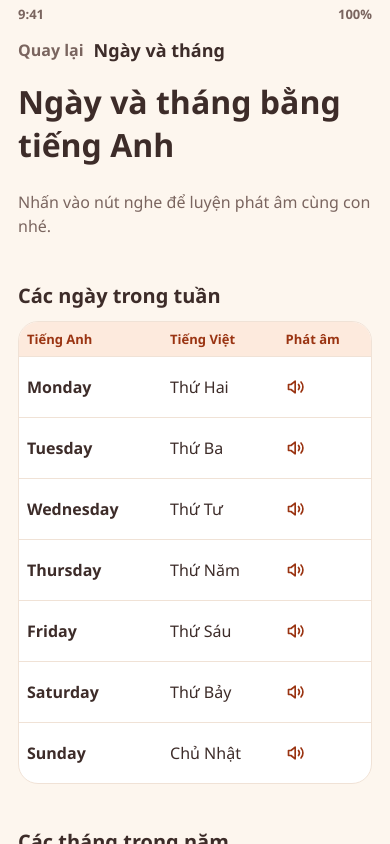
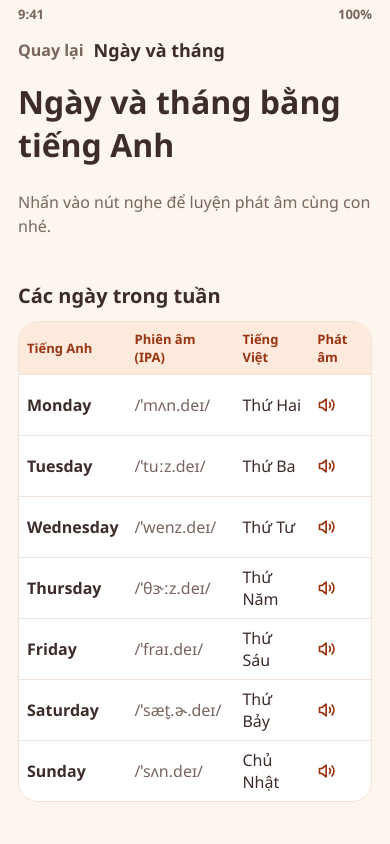
Before and after one commit to hoantv-hpcorp/vuahocvuachoi, a Next.js app in the folder web/: page /day-and-month in a window 390 px wide. Built offline with nearby package versions, Linux system fonts and the light colour scheme.

Commit message:
add phonentic

```diff
--- a/web/app/day-and-month/word-tables.tsx
+++ b/web/app/day-and-month/word-tables.tsx
@@ -2,8 +2,8 @@
 
 import { useEffect, useRef, useState } from "react";
 
-const days = [["Monday", "Thứ Hai"], ["Tuesday", "Thứ Ba"], ["Wednesday", "Thứ Tư"], ["Thursday", "Thứ Năm"], ["Friday", "Thứ Sáu"], ["Saturday", "Thứ Bảy"], ["Sunday", "Chủ Nhật"]];
-const months = [["January", "Tháng Một"], ["February", "Tháng Hai"], ["March", "Tháng Ba"], ["April", "Tháng Tư"], ["May", "Tháng Năm"], ["June", "Tháng Sáu"], ["July", "Tháng Bảy"], ["August", "Tháng Tám"], ["September", "Tháng Chín"], ["October", "Tháng Mười"], ["November", "Tháng Mười Một"], ["December", "Tháng Mười Hai"]];
+const days = [["Monday", "Thứ Hai", "/ˈmʌn.deɪ/"], ["Tuesday", "Thứ Ba", "/ˈtuːz.deɪ/"], ["Wednesday", "Thứ Tư", "/ˈwenz.deɪ/"], ["Thursday", "Thứ Năm", "/ˈθɝːz.deɪ/"], ["Friday", "Thứ Sáu", "/ˈfraɪ.deɪ/"], ["Saturday", "Thứ Bảy", "/ˈsæt̬.ɚ.deɪ/"], ["Sunday", "Chủ Nhật", "/ˈsʌn.deɪ/"]];
+const months = [["January", "Tháng Một", "/ˈdʒæn.ju.er.i/"], ["February", "Tháng Hai", "/ˈfeb.ruː.er.i/"], ["March", "Tháng Ba", "/mɑːrtʃ/"], ["April", "Tháng Tư", "/ˈeɪ.prəl/"], ["May", "Tháng Năm", "/meɪ/"], ["June", "Tháng Sáu", "/dʒuːn/"], ["July", "Tháng Bảy", "/dʒuˈlaɪ/"], ["August", "Tháng Tám", "/ˈɑː.ɡəst/"], ["September", "Tháng Chín", "/sepˈtem.bɚ/"], ["October", "Tháng Mười", "/ɑːkˈtoʊ.bɚ/"], ["November", "Tháng Mười Một", "/noʊˈvem.bɚ/"], ["December", "Tháng Mười Hai", "/dɪˈsem.bɚ/"]];
 
 export function WordTables() {
   const [error, setError] = useState("");
@@ -49,5 +49,5 @@ export function WordTables() {
     window.speechSynthesis.speak(utterance);
   }
 
-  return <>{error && <p className="word-error" role="status">{error}</p>}{[["Các ngày trong tuần", days], ["Các tháng trong năm", months]].map(([title, words]) => <section className="word-section" key={title as string}><h2>{title as string}</h2><div className="word-table-wrap"><table className="word-table"><thead><tr><th scope="col">Tiếng Anh</th><th scope="col">Tiếng Việt</th><th scope="col">Phát âm</th></tr></thead><tbody>{(words as string[][]).map(([english, vietnamese]) => <tr key={english}><th scope="row" lang="en">{english}</th><td>{vietnamese}</td><td><button type="button" className="word-speak" onClick={() => speak(english)} aria-label={`Nghe phát âm ${english}`}><svg aria-hidden="true" width="20" height="20" viewBox="0 0 24 24" fill="none" stroke="currentColor" strokeWidth="2" strokeLinecap="round" strokeLinejoin="round"><path d="M11 5 6 9H3v6h3l5 4V5Z"/><path d="M15 9a5 5 0 0 1 0 6M18 6a9 9 0 0 1 0 12"/></svg><span>Nghe</span></button></td></tr>)}</tbody></table></div></section>)}</>;
+  return <>{error && <p className="word-error" role="status">{error}</p>}{[["Các ngày trong tuần", days], ["Các tháng trong năm", months]].map(([title, words]) => <section className="word-section" key={title as string}><h2>{title as string}</h2><div className="word-table-wrap"><table className="word-table"><thead><tr><th scope="col">Tiếng Anh</th><th scope="col">Phiên âm (IPA)</th><th scope="col">Tiếng Việt</th><th scope="col">Phát âm</th></tr></thead><tbody>{(words as string[][]).map(([english, vietnamese, ipa]) => <tr key={english}><th scope="row" lang="en">{english}</th><td className="word-ipa">{ipa}</td><td>{vietnamese}</td><td><button type="button" className="word-speak" onClick={() => speak(english)} aria-label={`Nghe phát âm ${english}`}><svg aria-hidden="true" width="20" height="20" viewBox="0 0 24 24" fill="none" stroke="currentColor" strokeWidth="2" strokeLinecap="round" strokeLinejoin="round"><path d="M11 5 6 9H3v6h3l5 4V5Z"/><path d="M15 9a5 5 0 0 1 0 6M18 6a9 9 0 0 1 0 12"/></svg><span>Nghe</span></button></td></tr>)}</tbody></table></div></section>)}</>;
 }
--- a/web/app/globals.css
+++ b/web/app/globals.css
@@ -18,11 +18,12 @@
 .word-intro { margin-top: 8px; color: var(--ink-soft); line-height: 1.5; }
 .word-section { margin-top: 28px; }
 .word-section h2 { margin-bottom: 12px; font-size: 20px; }
-.word-table-wrap { overflow: hidden; border: 1px solid var(--line); border-radius: var(--radius); background: var(--surface); }
+.word-table-wrap { overflow-x: auto; border: 1px solid var(--line); border-radius: var(--radius); background: var(--surface); }
 .word-table { width: 100%; border-collapse: collapse; text-align: left; }
 .word-table th, .word-table td { padding: 8px 14px; border-bottom: 1px solid var(--line); }
 .word-table thead th { background: var(--primary-tint); color: var(--primary-deep); font-size: 13px; }
 .word-table tbody th { font-weight: 700; }
+.word-ipa { white-space: nowrap; color: var(--ink-soft); }
 .word-table tbody tr:last-child > * { border-bottom: 0; }
 .word-speak { min-height: 44px; display: inline-flex; align-items: center; gap: 6px; color: var(--primary-deep); font-weight: 700; }
 .word-speak:hover { text-decoration: underline; }
```
Also changed, not shown: 1 other file (tests, documents, lock files or other folders).
